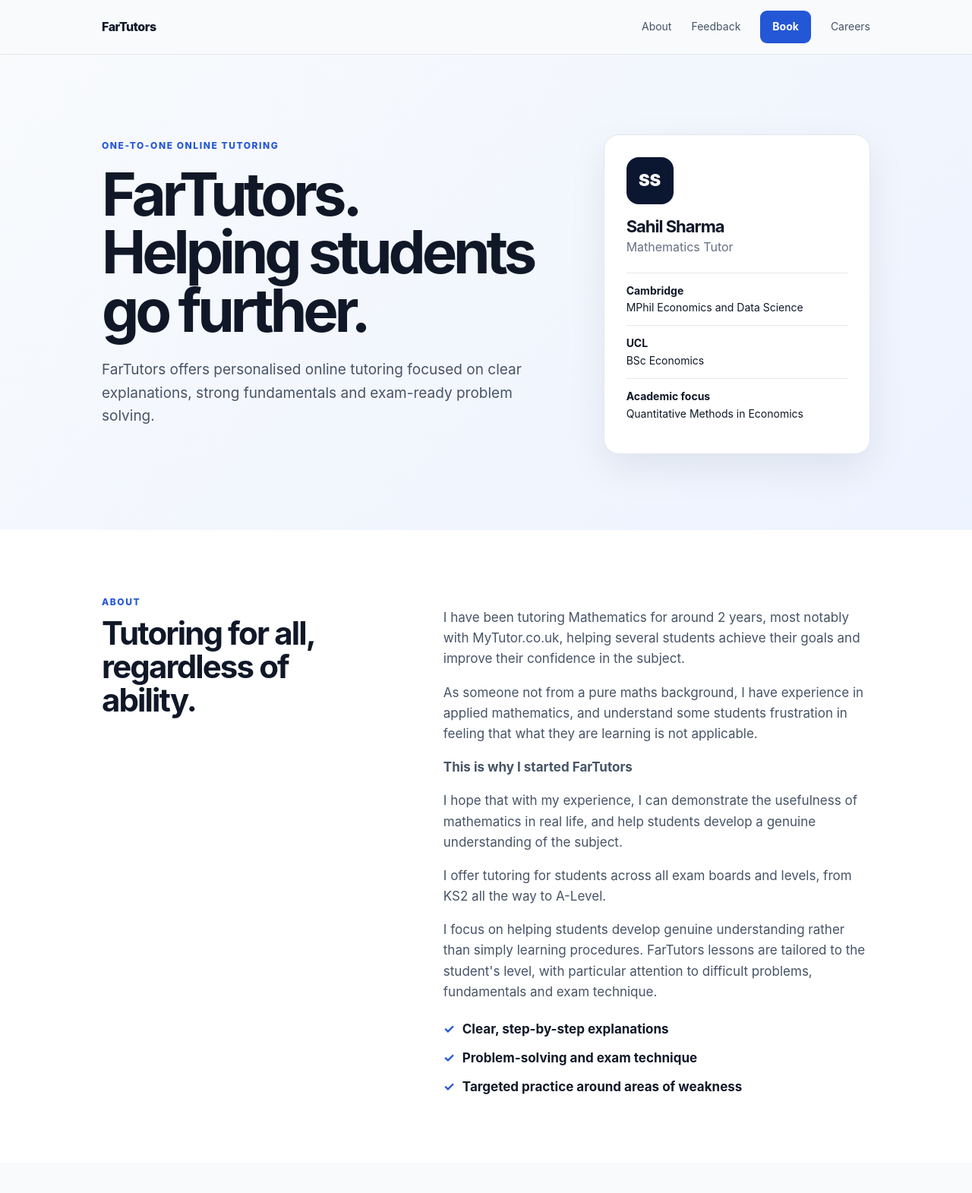
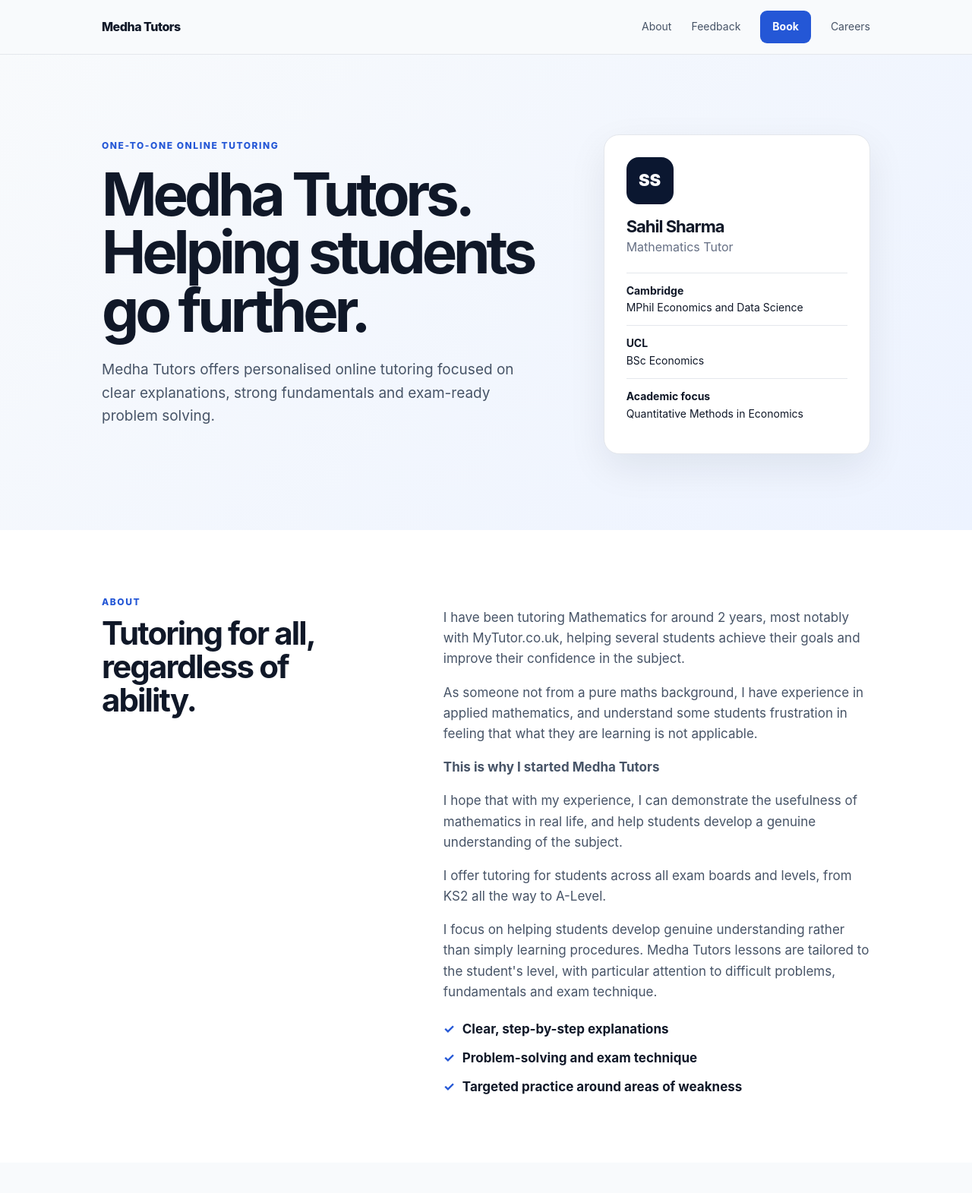
Before and after one commit to sahilsharma81067-beep/Medha-Tutors, a FastAPI app: page / in a window 1280 px wide. Shown: the top 1571 px of the page at 76% size. Run offline with FastAPI, Linux system fonts and the light colour scheme.

Commit message:
Medha Tutors

```diff
--- a/app/templates/index.html
+++ b/app/templates/index.html
@@ -3,14 +3,14 @@
 <head>
   <meta charset="UTF-8">
   <meta name="viewport" content="width=device-width, initial-scale=1.0">
-  <title>FarTutors | Online Tutoring</title>
+  <title>Medha Tutors | Online Tutoring</title>
   <meta name="description" content="One-to-one online tutoring">
   <link rel="stylesheet" href="{{ url_for('static', path='css/style.css') }}">
 </head>
 <body>
   <nav>
     <div class="nav-inner">
-      <a class="brand" href="/">FarTutors</a>
+      <a class="brand" href="/">Medha Tutors</a>
       <div class="nav-links">
         <a href="#about">About</a>
         <a href="#feedback">Feedback</a>
@@ -24,9 +24,9 @@
     <div class="container hero-grid">
       <div>
         <div class="eyebrow">ONE-TO-ONE ONLINE TUTORING</div>
-        <h1>FarTutors. Helping students go further.</h1>
+        <h1>Medha Tutors. Helping students go further.</h1>
         <p class="lead">
-          FarTutors offers personalised online tutoring focused on clear explanations,
+          Medha Tutors offers personalised online tutoring focused on clear explanations,
           strong fundamentals and exam-ready problem solving.
         </p>
         <div class="buttons">
@@ -70,7 +70,7 @@
             As someone not from a pure maths background, I have
             experience in applied mathematics, and understand some students frustration in feeling that what they are learning is not applicable.
             <p>
-              <strong>This is why I started FarTutors</strong>
+              <strong>This is why I started Medha Tutors</strong>
             </p>
             I hope that with my experience, I can demonstrate the usefulness of mathematics in real life, and help students develop a genuine understanding of the subject.
           </p>
@@ -78,7 +78,7 @@
 
           <p>
             I focus on helping students develop genuine understanding rather
-            than simply learning procedures. FarTutors lessons are tailored to the
+            than simply learning procedures. Medha Tutors lessons are tailored to the
             student's level, with particular attention to difficult problems,
             fundamentals and exam technique.
           </p>
@@ -196,10 +196,10 @@
         <h2>Careers</h2>
 
         <div class="careers-content">
-            <h3>Join FarTutors</h3>
+            <h3>Join Medha Tutors</h3>
 
             <p>
-                We are looking to expand FarTutors beyond Mathematics and
+                We are looking to expand Medha Tutors beyond Mathematics and
                 into a wider range of subjects from <strong>KS2 to A Level</strong>.
             </p>
 
@@ -211,7 +211,7 @@
             </p>
 
             <p>
-                If you are interested in joining FarTutors, please email
+                If you are interested in joining Medha Tutors, please email
                 <a href="mailto:sahilsharma81067@gmail.com">
                     <strong>sahilsharma81067@gmail.com</strong>
                 </a>
@@ -226,7 +226,7 @@
 
             <a class="button primary"
                href="mailto:sahilsharma81067@gmail.com">
-                Apply to FarTutors →
+                Apply to Medha Tutors →
             </a>
         </div>
     </div>
@@ -235,7 +235,7 @@
 
   <footer>
     <div class="container footer-inner">
-      <div>© 2026 FarTutors Ltd</div>
+      <div>© 2026 Medha Tutors Ltd</div>
       <div>Online Tutoring · UK</div>
     </div>
   </footer>
```
